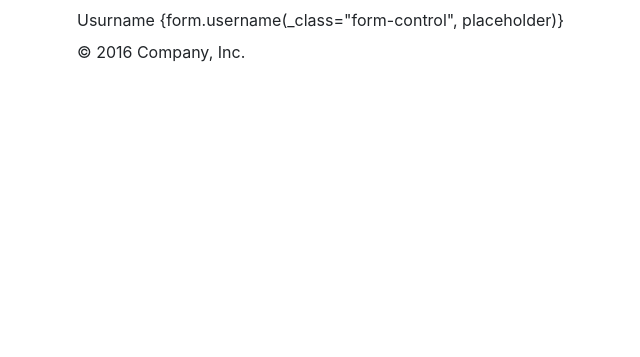
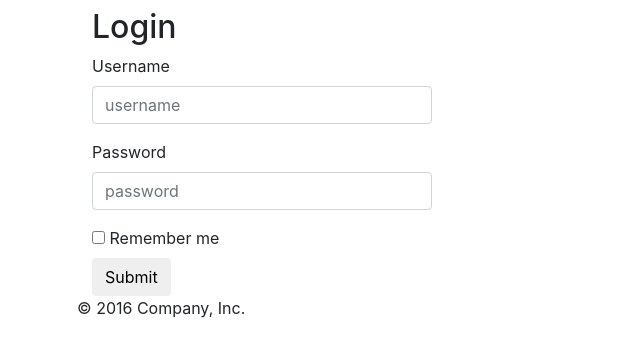
Before and after one commit to KayoLeanndro/UserFollowFlask, a Flask app: page /login in a window 1280 px wide. Shown: the part 58-415 px from the top of the page, without its empty margins (8-648 px from the left). Run offline with Flask 3, Linux system fonts and the light colour scheme; some libraries are stand-ins or nearby versions.

Commit message:
atualizando formulario

```diff
--- a/app/templates/index.html
+++ b/app/templates/index.html
@@ -4,7 +4,7 @@
 
 {% block content %}
 <div class="jumbotron">
-    <h1>Bem Vindo do Toilet!</h1>
+    <h1>Welcome to Toilet!</h1>
     <p class="lead">Cras justo odio, dapibus ac facilisis in, egestas eget quam. Fusce dapibus, tellus ac cursus commodo, tortor mauris condimentum nibh, ut fermentum massa justo sit amet risus.</p>
     <p><a class="btn btn-lg btn-success" href="#" role="button">Sign up today</a></p>
   </div>
--- a/app/templates/login.html
+++ b/app/templates/login.html
@@ -1,10 +1,24 @@
 {% extends 'page.html' %}
 
 {%block content%}
-
+<div class="col-md-4 col-md-offset-3">
+    <h2>Login</h2>
 <form action="" method="POST">
     <div class="form-group">
-        <label>Usurname</label>
-        {form.username(_class="form-control", placeholder)}
+        <label>Username</label>
+        {{ form.username(class="form-control", placeholder="username") }}
+    </div>
+    <div class="form-group">
+        <label>Password</label>
+        {{ form.password(class="form-control", placeholder="password") }}
+    </div>
+    <div class="checkbox">
+        <label>
+            {{ form.remember_me }} Remember me
+        </label>
+    </div>
+    <button type="submit" class="btn btn-default">Submit</button>
+</form>
+</div>
 
 {%endblock%}
--- a/app/templates/page.html
+++ b/app/templates/page.html
@@ -28,7 +28,8 @@
         <h3 class="text-muted">Toilet</h3>
       </div>
 
-      {% block content %}{% endblock %}
+      {% block content %}
+      {% endblock %}
 
       <footer class="footer">
         <p>&copy; 2016 Company, Inc.</p>
```
